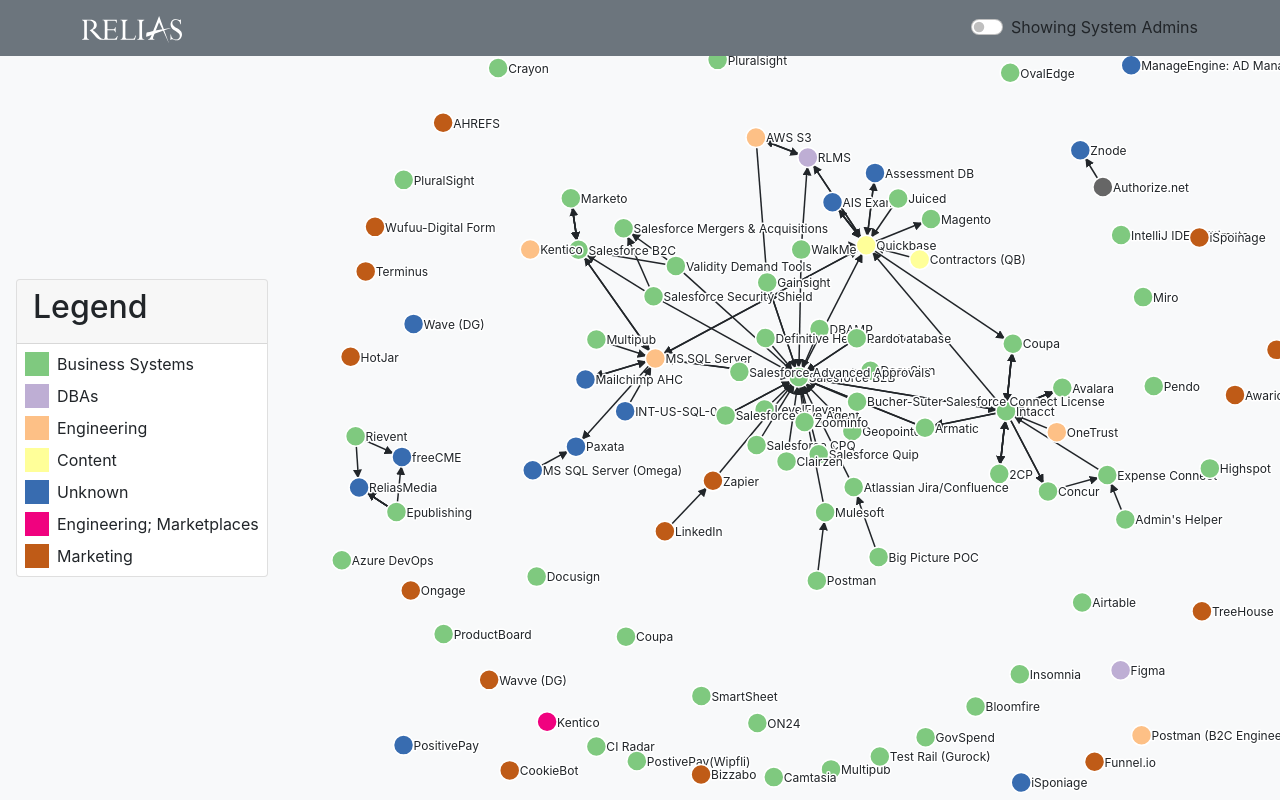
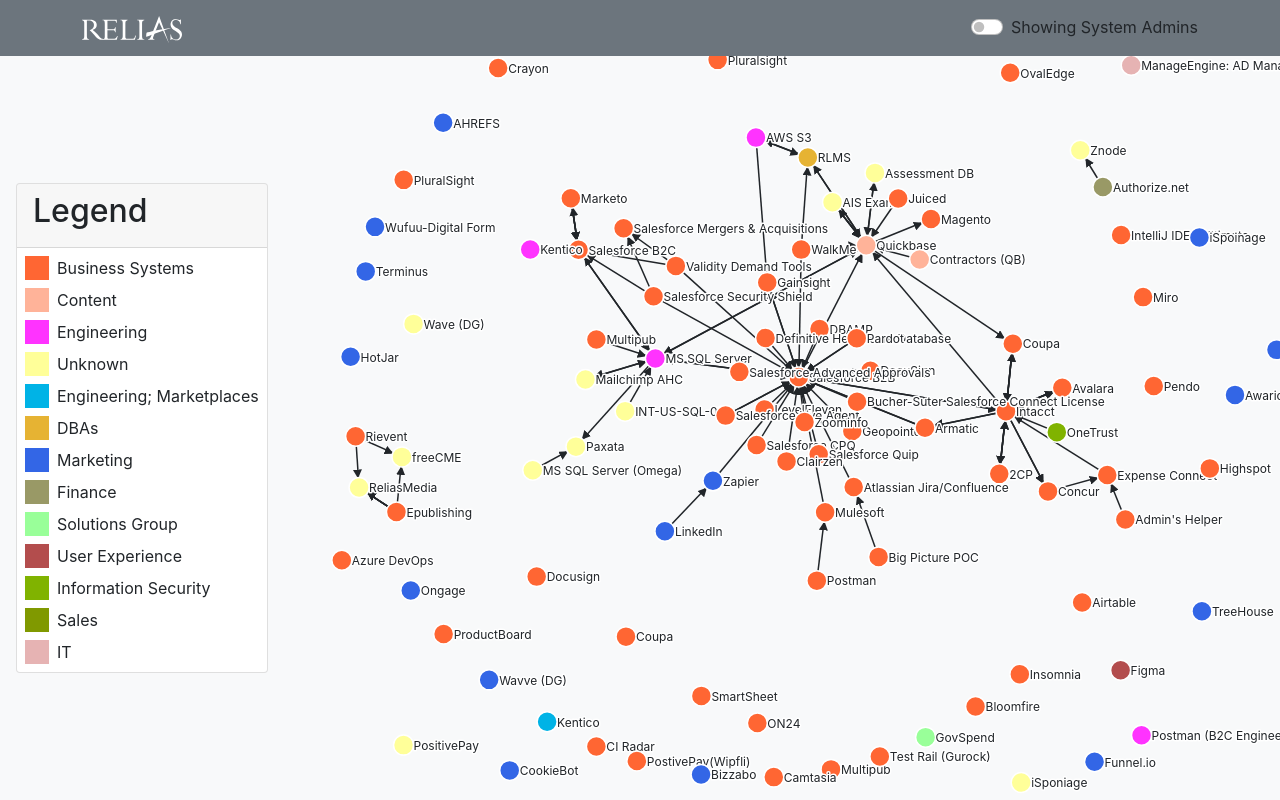
Before and after one commit to rlhorwitz/sys-interfaces-frontend, a React (Vite) app: page / in a window 1280 px wide. Built offline with nearby package versions, Linux system fonts and the light colour scheme.

Commit message:
fixed colors

```diff
--- a/package.json
+++ b/package.json
@@ -13,6 +13,7 @@
   "dependencies": {
     "bootstrap": "^5.1.3",
     "d3": "^7.3.0",
+    "lodash": "^4.17.21",
     "react": "^17.0.2",
     "react-bootstrap": "^2.2.0",
     "react-dom": "^17.0.2",
@@ -20,6 +21,7 @@
   },
   "devDependencies": {
     "@types/d3": "^7.1.0",
+    "@types/lodash": "^4.14.181",
     "@types/react": "^17.0.33",
     "@types/react-dom": "^17.0.10",
     "@vitejs/plugin-react": "^1.0.7",
--- a/src/App.tsx
+++ b/src/App.tsx
@@ -1,17 +1,37 @@
 import * as d3 from 'd3';
+import _ from 'lodash';
 import { useCallback, useMemo, useState } from 'react';
 import { Legend, Nav, Visualization } from './components';
 import { data } from './constants';
 import { generateForceGraph } from './utils';
 
+const colorArray = ['#FF6633', '#FFB399', '#FF33FF', '#FFFF99', '#00B3E6',
+  '#E6B333', '#3366E6', '#999966', '#99FF99', '#B34D4D',
+  '#80B300', '#809900', '#E6B3B3', '#6680B3', '#66991A',
+  '#FF99E6', '#CCFF1A', '#FF1A66', '#E6331A', '#33FFCC',
+  '#66994D', '#B366CC', '#4D8000', '#B33300', '#CC80CC',
+  '#66664D', '#991AFF', '#E666FF', '#4DB3FF', '#1AB399',
+  '#E666B3', '#33991A', '#CC9999', '#B3B31A', '#00E680',
+  '#4D8066', '#809980', '#E6FF80', '#1AFF33', '#999933',
+  '#FF3380', '#CCCC00', '#66E64D', '#4D80CC', '#9900B3',
+  '#E64D66', '#4DB380', '#FF4D4D', '#99E6E6', '#6666FF']
+
 // This is our App component
 function App() {
+  const [switchChecked, setSwitchChecked] = useState(false);
+
+  const uniqueSysAdmins = useMemo(() => {
+    return _.uniq(data.nodes.map(node => node.sysAdmin));
+  }, [data]);
+
+  const uniqueBusinessOwners = useMemo(() => {
+    return _.uniq(data.nodes.map(node => node.businessOwner).filter((x): x is string => !!x));
+  }, [data]);
+
   // This is a memoized color-scaling function; color depends on data and will only update when data changes
   const color = useMemo(() => {
-    return d3.scaleOrdinal(data.sysAdmins, d3.schemeAccent);
-  }, [data]);
-
-  const [switchChecked, setSwitchChecked] = useState(false);
+    return d3.scaleOrdinal(switchChecked ? uniqueBusinessOwners : uniqueSysAdmins, colorArray);
+  }, [data, switchChecked, uniqueBusinessOwners, uniqueSysAdmins]);
 
   const onChange = useCallback(() => setSwitchChecked(!switchChecked), [switchChecked]);
 
@@ -21,7 +41,7 @@
       {/* className are Bootstrap styles that came from import, theme not customized for now */}
       <Nav switchChecked={switchChecked} onChange={onChange} />
       <div className='d-flex flex-grow-1 align-items-center'>
-        <Legend keys={switchChecked ? data.businessOwners : data.sysAdmins} swatchScale={color} />
+        <Legend keys={switchChecked ? uniqueBusinessOwners : uniqueSysAdmins} swatchScale={color} />
         <Visualization
           className='flex-grow-1 h-100'
           generateGraph={(container) => generateForceGraph({
@@ -29,7 +49,7 @@
             container,
             linksData: data.links,
             nodesData: data.nodes,
-            sysAdmins: data.sysAdmins,
+            sysAdmins: uniqueSysAdmins,
             location: window.location.href,
             color,
             showOwners: switchChecked
--- a/src/constants.ts
+++ b/src/constants.ts
@@ -1,10 +1,4 @@
 export const data = {
-    "sysAdmins": [
-        "Business Systems", "DBAs", "Engineering", "Content", "Unknown", "Engineering; Marketplaces", "Marketing"
-    ],
-    "businessOwners": [
-        "Business Systems", "DBAs", "Engineering", "Content", "Unknown", "Engineering; Marketplaces", "Marketing"
-    ],
     "nodes": [
         {
             "id": "DocuSign",
```
Also changed, not shown: 1 other file (tests, documents, lock files or other folders).
